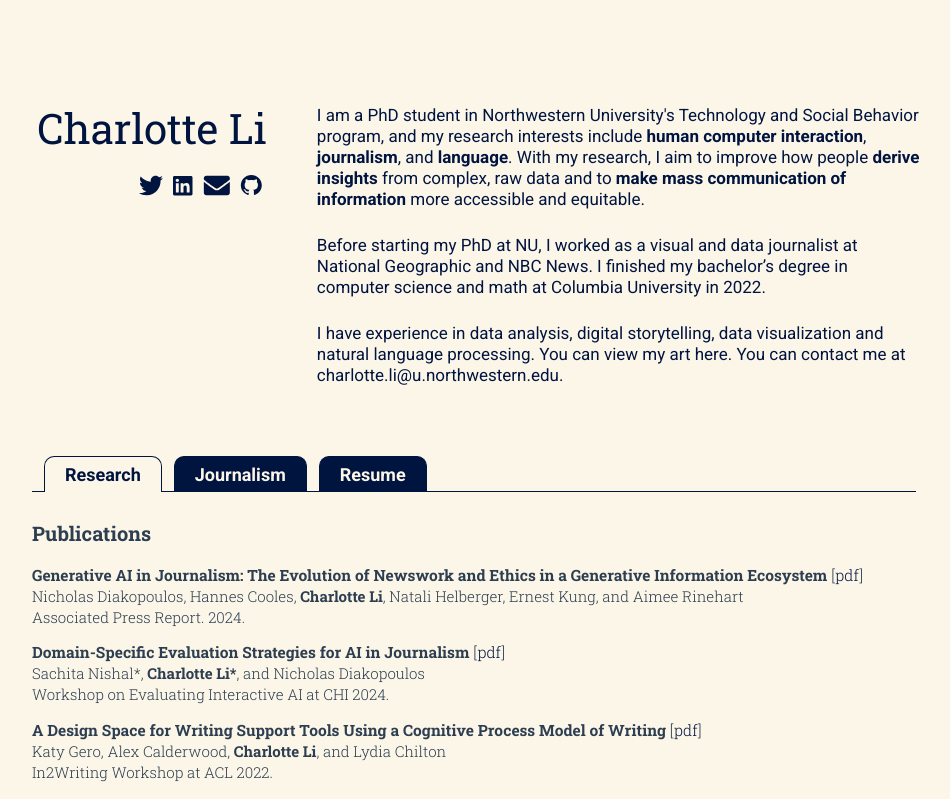
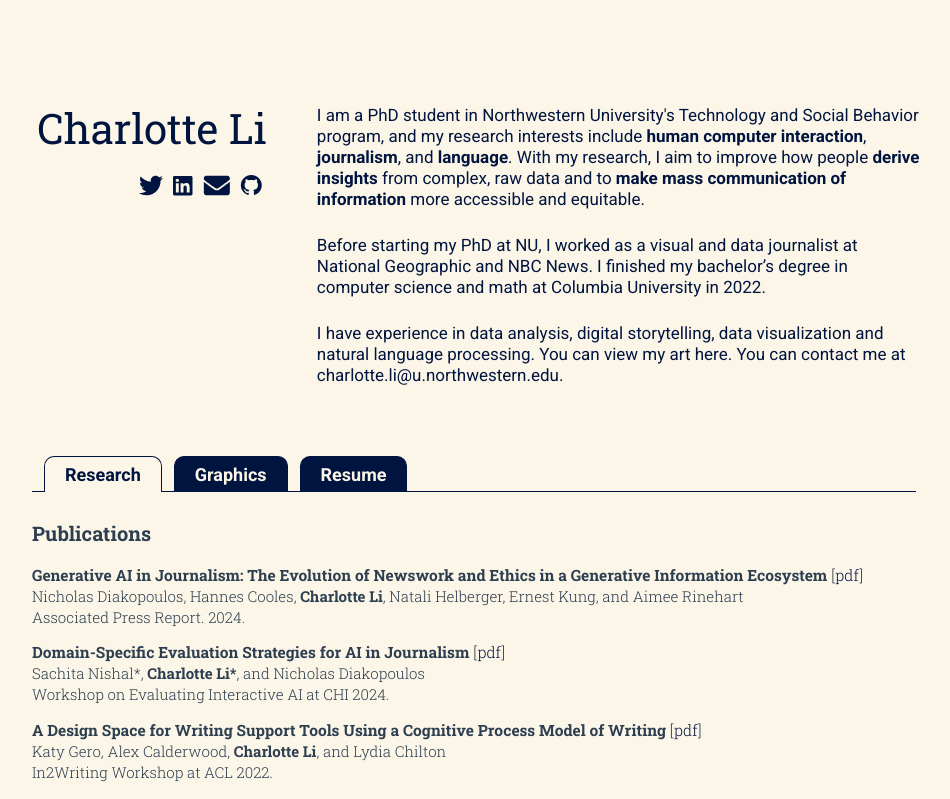
Before and after one commit to shallotly/shallotly.github.io, a Vue app: page / in a window 1280 px wide. Shown: the top 799 px of the page, without its empty margins (166-1116 px from the left). Built offline with nearby package versions, Linux system fonts and the light colour scheme.

Commit message:
changed journalism to graphcis

```diff
--- a/src/App.vue
+++ b/src/App.vue
@@ -1,6 +1,6 @@
 <script setup>
 import { RouterLink, RouterView } from "vue-router";
-import Journalism from "./components/journalism.vue";
+import Graphics from "./components/journalism.vue";
 import Research from "./components/research.vue";
 import Resume from "./components/resume.vue";
 import {ref} from "vue";
@@ -8,7 +8,7 @@
 
 const tabs = {
   Research,
-  Journalism,
+  Graphics,
   Resume
 }
 
--- a/src/data/text.json
+++ b/src/data/text.json
@@ -39,7 +39,7 @@
         }
       ]
     },
-    "journalism": {
+    "graphics": {
       "titles": [
         {
           "org": "ngm",
```
